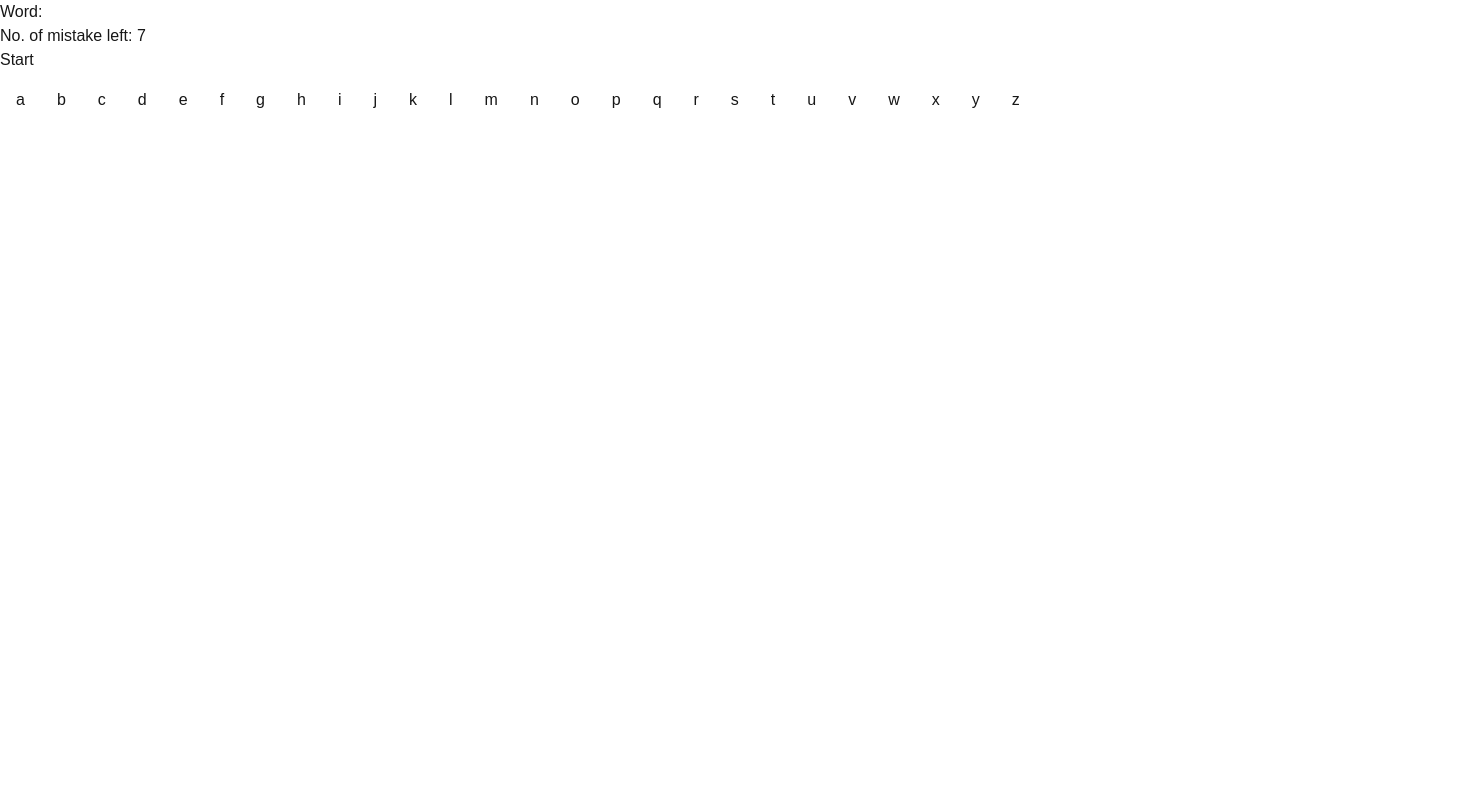
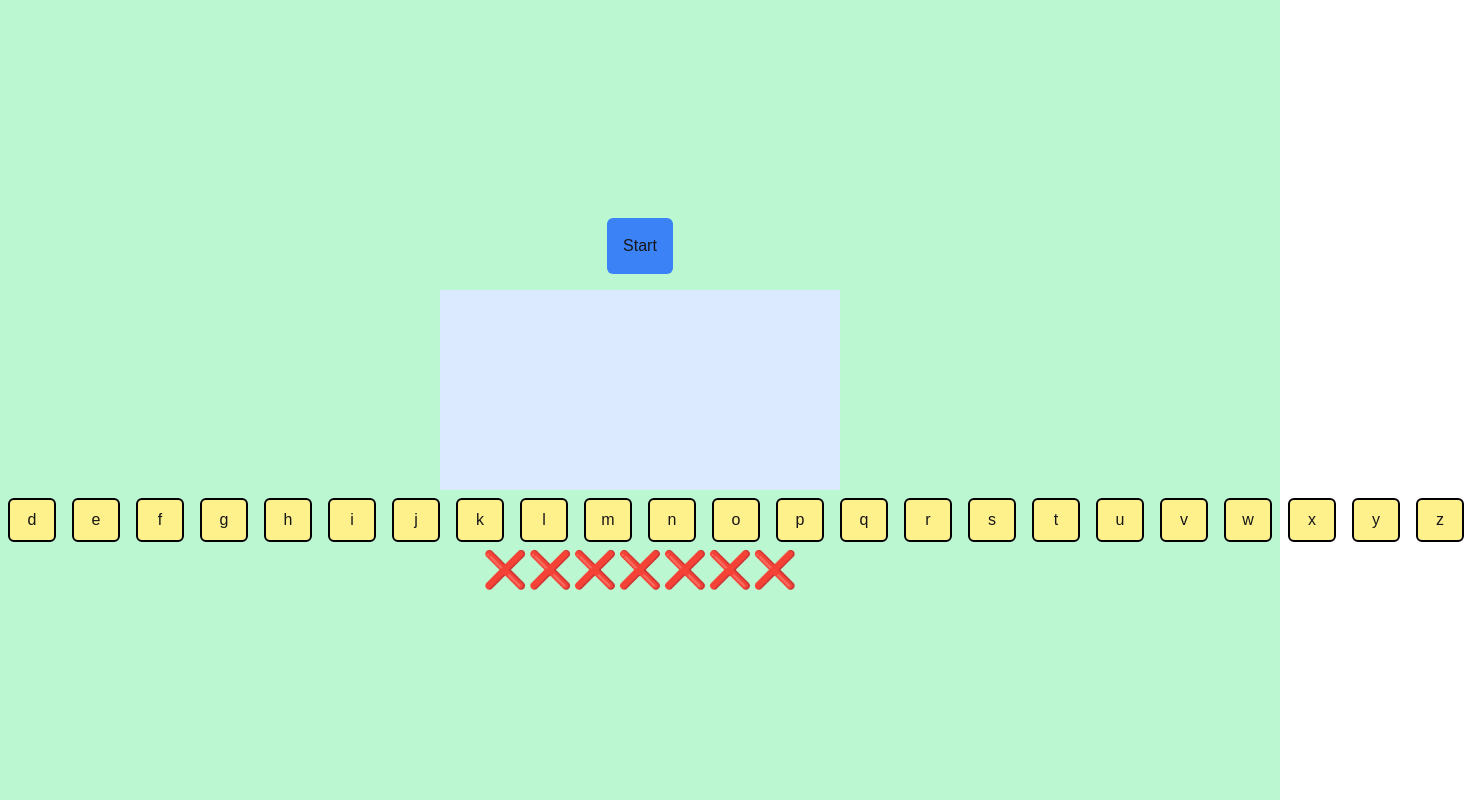
Before and after one commit to nbouffard/hangman, a Next.js app: page /hangman in a window 1280 px wide. Shown: the whole page, 1472 px wide, since content can reach past the window. Built offline with nearby package versions, Linux system fonts and the light colour scheme.

Commit message:
add some design flow

```diff
--- a/src/app/hangman/page.jsx
+++ b/src/app/hangman/page.jsx
@@ -1,38 +1,74 @@
 'use client'
 import { useSelector, useDispatch } from "react-redux";
 import { start, checkLetter, checkGame } from '../../store/appSlice'
-import { guessedWord } from "../gameLogic/logic";
+import { useState } from "react";
+// import { guessedWord } from "../gameLogic/logic";
+
+const StartGame = ({dispatch}) => {
+  return(
+    <button className='p-4 bg-blue-500 hover:bg-blue-300 rounded-md m-4' onClick={() => {dispatch(start()), reset()}}>Start</button>
+  )
+}
 
 const disableLetter = (event) => {
   const letterToDisable = event.target
   letterToDisable.setAttribute('disabled', '')
-  console.log(guessedWord)
+  letterToDisable.classList.remove('hover:bg-yellow-400')
+  letterToDisable.classList.add('text-red-200')
+  letterToDisable.classList.add('hover:bg-grey-200')
 }
+
+const buttonClass = 'p-2 m-2 text-black-400 bg-yellow-200 hover:bg-yellow-400 border-black border-2 rounded-md border-solid w-12'
 
 const reset = () => {
   const letters = document.querySelectorAll('#letters')
-  letters.forEach(letter => letter.removeAttribute('disabled'))
+  letters.forEach((letter) => {
+    letter.removeAttribute('disabled')
+    // console.log(letter.classList)
+    letter.classList.replace('text-red-200', 'text-black-400')
+  })
 }
 
 const LetterKey = ({dispatch}) => {
   const alphabet = "abcdefghijklmnopqrstuvwxyz".split("")
-  return alphabet.map((letter) => <button id="letters" className="p-4" key={letter} onClick={() => {dispatch(checkLetter(letter)), dispatch(checkGame(), disableLetter(event))}}>{letter}</button>)
+  return alphabet.map((letter) => <button id="letters" className={buttonClass} key={letter} onClick={() => {dispatch(checkLetter(letter)), dispatch(checkGame(), disableLetter(event))}}>{letter}</button>)
+}
+
+const MistakeCounter = ({mistakes}) => {
+  const x = '❌'
+  return(
+    <h1 className="text-4xl h-24 min-w-24">{x.repeat(mistakes)}</h1>
+  )
+}
+
+const DisplayGuessWord = ({guessedWord}) => {
+  return(
+    guessedWord.split('').map((letter, i) => {
+      return <h1 key={i} className="p-4 text-2xl inline">{letter}</h1>
+    })
+  )
 }
 
 export default function Page() {
   const selectedWord = useSelector(state => state.app.selectedWord)
   const guessedWord = useSelector(state => state.app.guessedWord)
   const numOfMistakes = useSelector(state => state.app.numOfMistakes)
+  const gameStatus = useSelector(state => state.app.gameStatus)
   const dispatch = useDispatch()
   return(
     <>
-      <h1>Word: {selectedWord}</h1>
-      <h1>{guessedWord}</h1>
-      <h1>No. of mistake left: {numOfMistakes}</h1>
-      <button onClick={() => {dispatch(start()), reset()}}>Start</button>
-      <div>
+    <div className="absolute inset-0 bg-green-200 flex flex-col justify-center items-center">
+      <h1 className="h-12 min-w-24 flex justify-center">{gameStatus}</h1>
+      <StartGame dispatch={dispatch} />
+      <div className="w-[400px] h-[200px] flex justify-center items-center bg-blue-100">
+        <DisplayGuessWord guessedWord={guessedWord}/>
+      </div>
+      <div className="flex justify-between">
         <LetterKey dispatch={dispatch}/>
       </div>
+      <MistakeCounter mistakes={numOfMistakes}/>
+    </div>
+
     </>
   )
 }
--- a/src/store/appSlice.js
+++ b/src/store/appSlice.js
@@ -4,7 +4,8 @@ import { createSlice } from '@reduxjs/toolkit'
 const initialState = {
    selectedWord: '',
    guessedWord: '',
-   numOfMistakes: 7
+   numOfMistakes: 7,
+   gameStatus: ''
   }
 
 export const appSlice = createSlice({
@@ -15,6 +16,7 @@ export const appSlice = createSlice({
         state.selectedWord = createSelectedWord();
         state.guessedWord = createGuessedWord(state.selectedWord);
         state.numOfMistakes = 7
+        state.gameStatus = ''
     },
     checkLetter: (state, action) => {
       const letter = action.payload
@@ -28,11 +30,11 @@ export const appSlice = createSlice({
     },
     checkGame: (state) => {
       if (state.numOfMistakes === 0) {
-        window.alert('you lose!')
+        state.gameStatus = 'lost'
       } else if (state.guessedWord !== state.selectedWord && state.numOfMistakes > 0) {
         console.log('try again')
       } else {
-        window.alert('you win!')
+        state.gameStatus = 'win'
       }
     //   if (state.guessedWord === state.selectedWord && state.numOfMistakes > 0) {
     //       window.alert('You Won!!!')
```
